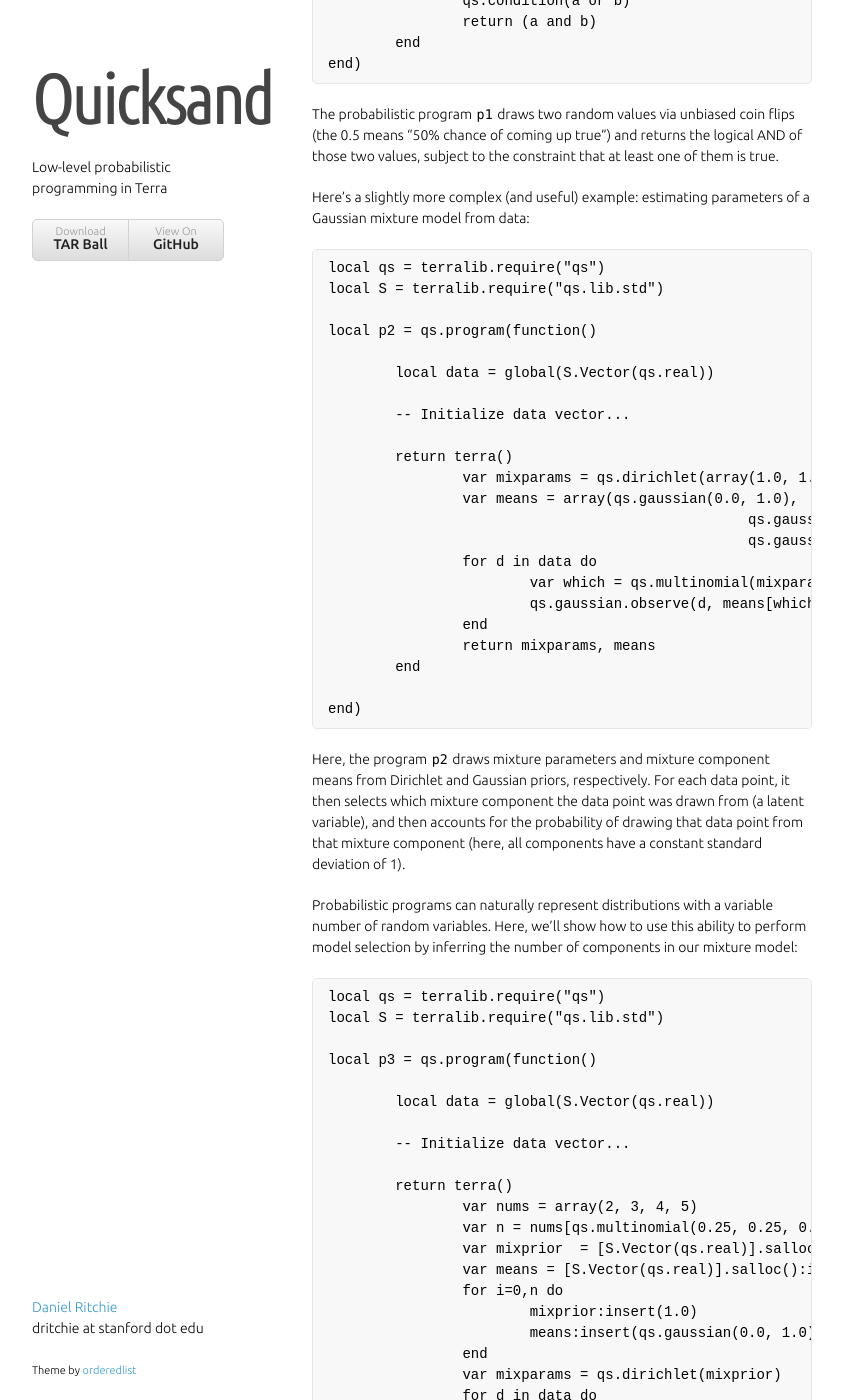
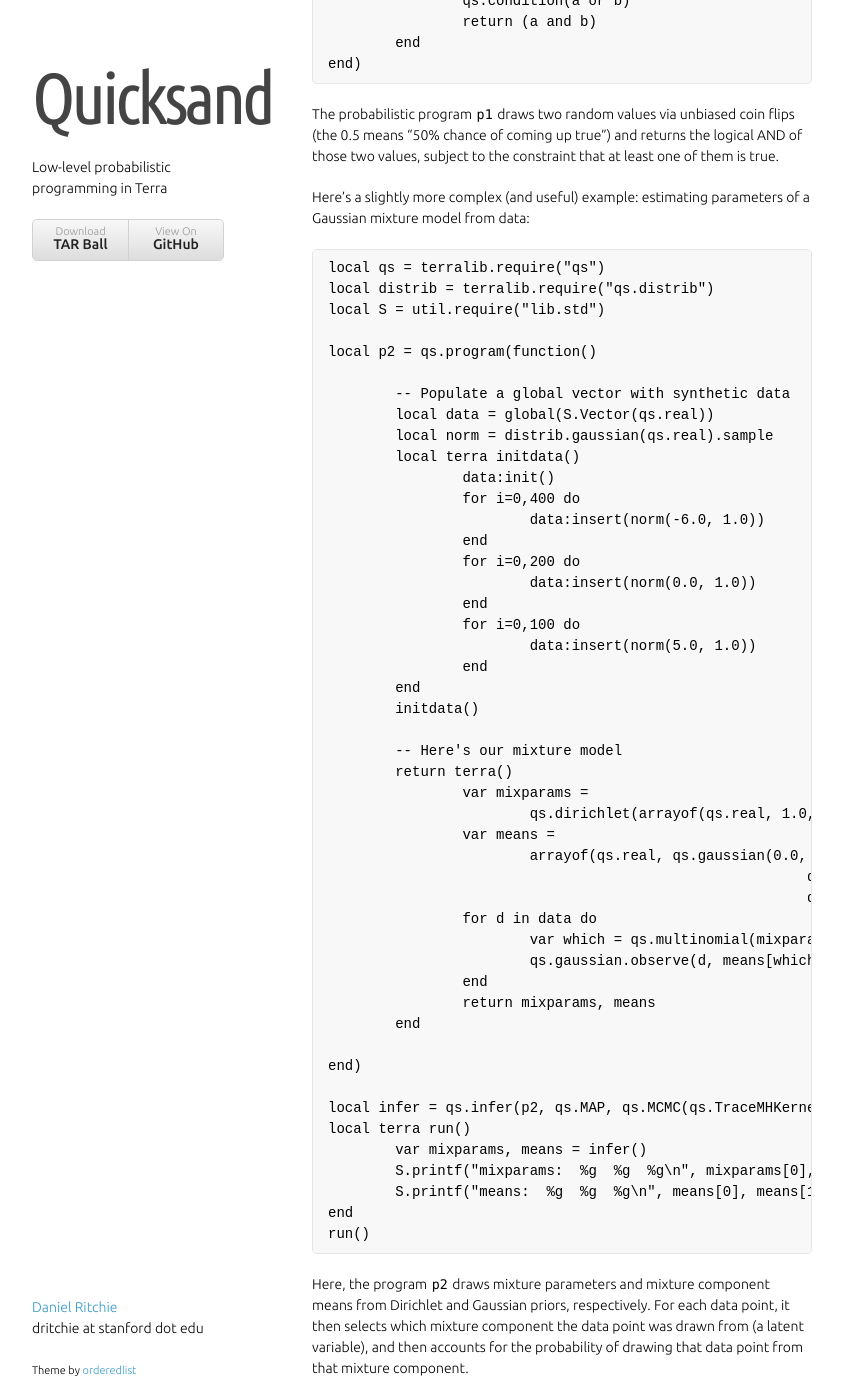
Before and after one commit to dritchie/quicksand, a Jekyll site: the page built from index.md, in a window 1280 px wide and 1400 px high, scrolled down 1874 px. Shown: the whole window, without its empty margins (218-1061 px from the left). Built offline with Jekyll 4.4.1, drawn with Linux system fonts in a browser that asks for light colours; some web fonts are replaced; some of the changed text lies outside the part shown.

Commit message:
Flesh out GMM example Add motivation for struc tags.

```diff
--- a/index.md
+++ b/index.md
@@ -49,21 +49,38 @@ The probabilistic program `p1` draws two random values via unbiased coin flips (
 Here's a slightly more complex (and useful) example: estimating parameters of a Gaussian mixture model from data:
 
 	local qs = terralib.require("qs")
-	local S = terralib.require("qs.lib.std")
+	local distrib = terralib.require("qs.distrib")
+	local S = util.require("lib.std")
 
 	local p2 = qs.program(function()
 
+		-- Populate a global vector with synthetic data
 		local data = global(S.Vector(qs.real))
+		local norm = distrib.gaussian(qs.real).sample
+		local terra initdata()
+			data:init()
+			for i=0,400 do
+				data:insert(norm(-6.0, 1.0))
+			end
+			for i=0,200 do
+				data:insert(norm(0.0, 1.0))
+			end
+			for i=0,100 do
+				data:insert(norm(5.0, 1.0))
+			end
+		end
+		initdata()
 
-		-- Initialize data vector...
-
+		-- Here's our mixture model
 		return terra()
-			var mixparams = qs.dirichlet(array(1.0, 1.0, 1.0))
-			var means = array(qs.gaussian(0.0, 1.0),
-							  qs.gaussian(0.0, 1.0),
-							  qs.gaussian(0.0, 1.0))
+			var mixparams =
+				qs.dirichlet(arrayof(qs.real, 1.0, 1.0, 1.0), {struc=false})
+			var means =
+				arrayof(qs.real, qs.gaussian(0.0, 5.0, {struc=false}),
+								 qs.gaussian(0.0, 5.0, {struc=false}),
+								 qs.gaussian(0.0, 5.0, {struc=false}))
 			for d in data do
-				var which = qs.multinomial(mixparams)
+				var which = qs.multinomial(mixparams, {struc=false})
 				qs.gaussian.observe(d, means[which], 1.0)
 			end
 			return mixparams, means
@@ -71,39 +88,27 @@ Here's a slightly more complex (and useful) example: estimating parameters of a
 
 	end)
 
-Here, the program `p2` draws mixture parameters and mixture component means from Dirichlet and Gaussian priors, respectively. For each data point, it then selects which mixture component the data point was drawn from (a latent variable), and then accounts for the probability of drawing that data point from that mixture component (here, all components have a constant standard deviation of 1).
+	local infer = qs.infer(p2, qs.MAP, qs.MCMC(qs.TraceMHKernel(), {numsamps=50000, verbose=true}))
+	local terra run()
+		var mixparams, means = infer()
+		S.printf("mixparams:  %g  %g  %g\n", mixparams[0], mixparams[1], mixparams[2])
+		S.printf("means:  %g  %g  %g\n", means[0], means[1], means[2])
+	end
+	run()
 
-Probabilistic programs can naturally represent distributions with a variable number of random variables. Here, we'll show how to use this ability to perform model selection by inferring the number of components in our mixture model:
+Here, the program `p2` draws mixture parameters and mixture component means from Dirichlet and Gaussian priors, respectively. For each data point, it then selects which mixture component the data point was drawn from (a latent variable), and then accounts for the probability of drawing that data point from that mixture component.
 
-	local qs = terralib.require("qs")
-	local S = terralib.require("qs.lib.std")
+If you run this code, you should see output like the following:
 
-	local p3 = qs.program(function()
+	 Iteration 50000/50000
+	Acceptance Ratio: 23603/50000 (47.206%)
+	Time: 0.753325
+	mixparams:  0.123469  0.348266  0.528265
+	means:  5.21575  -0.0444654  -5.95487
 
-		local data = global(S.Vector(qs.real))
+That's not a bad guess, computer. Not bad at all.
 
-		-- Initialize data vector...
-
-		return terra()
-			var nums = array(2, 3, 4, 5)
-			var n = nums[qs.multinomial(0.25, 0.25, 0.25, 0.25)]
-			var mixprior  = [S.Vector(qs.real)].salloc():init()
-			var means = [S.Vector(qs.real)].salloc():init()
-			for i=0,n do
-				mixprior:insert(1.0)
-				means:insert(qs.gaussian(0.0, 1.0))
-			end
-			var mixparams = qs.dirichlet(mixprior)
-			for d in data do
-				var which = qs.multinomial(mixparams)
-				qs.gaussian.observe(d, means[which], 1.0)
-			end
-			return n
-		end
-
-	end)
-
-In the rest of this document, we'll describe the components that go into building these programs, as well as the procedures available for performing inference on them.
+In the rest of this document, we'll describe the parts that go into building these programs, as well as the procedures available for performing inference on them.
 
 
 # Real Numbers
@@ -162,7 +167,24 @@ In addition to their native parameters, every random choice can also take a set
 Specifies the initial value of the random choice for MCMC inference.
 
 `struc`
-Declares whether this random choice can affect the *structure* of the program execution trace--more specifically, whether the value of this random choice can determine the existence of other random choices. This must be a boolean compile-time constant (`true`, `false`, or a Lua boolean variable), and it defaults to `true` for all choices unless otherwise specified. Some inference methods depend on being able to separate structural vs. non-structural random choices. In principle, whether a choice is structural can be determined automatically through program analysis. To keep the system as simple as possible, though, Quicksand requires manual specification. It is usually not difficult to identify when a choice is non-structural (most random choices are, except for some latent variables in hierarchical or recursive models).
+Declares whether this random choice can affect the *structure* of the program execution trace--more specifically, whether the value of this random choice can determine the existence of other random choices. This must be a boolean compile-time constant (`true`, `false`, or a Lua boolean variable), and it defaults to `true` for all choices unless otherwise specified. In principle, whether a choice is structural can be determined automatically through program analysis. To keep the system as simple as possible, though, Quicksand requires manual specification. It is usually not difficult to identify when a choice is non-structural. In fact, most random choices are, except for some latent variables in hierarchical or recursive models. For example, in this toy program:
+
+	qs.program(function()
+		return terra()
+			var a = 0.7
+			if qs.flip(0.9) then
+				a = qs.beta(1.0, 5.0, {struc=false})
+			end
+			var b = qs.flip(a, {struc=false})
+			qs.condition(b)
+			return a
+		end
+	end)
+
+the first `qs.flip` is structural, because it determines whether or not the `qs.beta` gets called. However, the `qs.beta` and the second `qs.flip` are non structural, since they don't affect the creation of any further random choices.
+
+Why bother with this? Annotating your random choices with `struc` tags will make most inference methods run noticeably faster. Additionally, many inference methods operate only on non-structural choices, so you must tag your random choices in order to use them.
+
 
 ## Creating New Random Choice Functions
 
```
